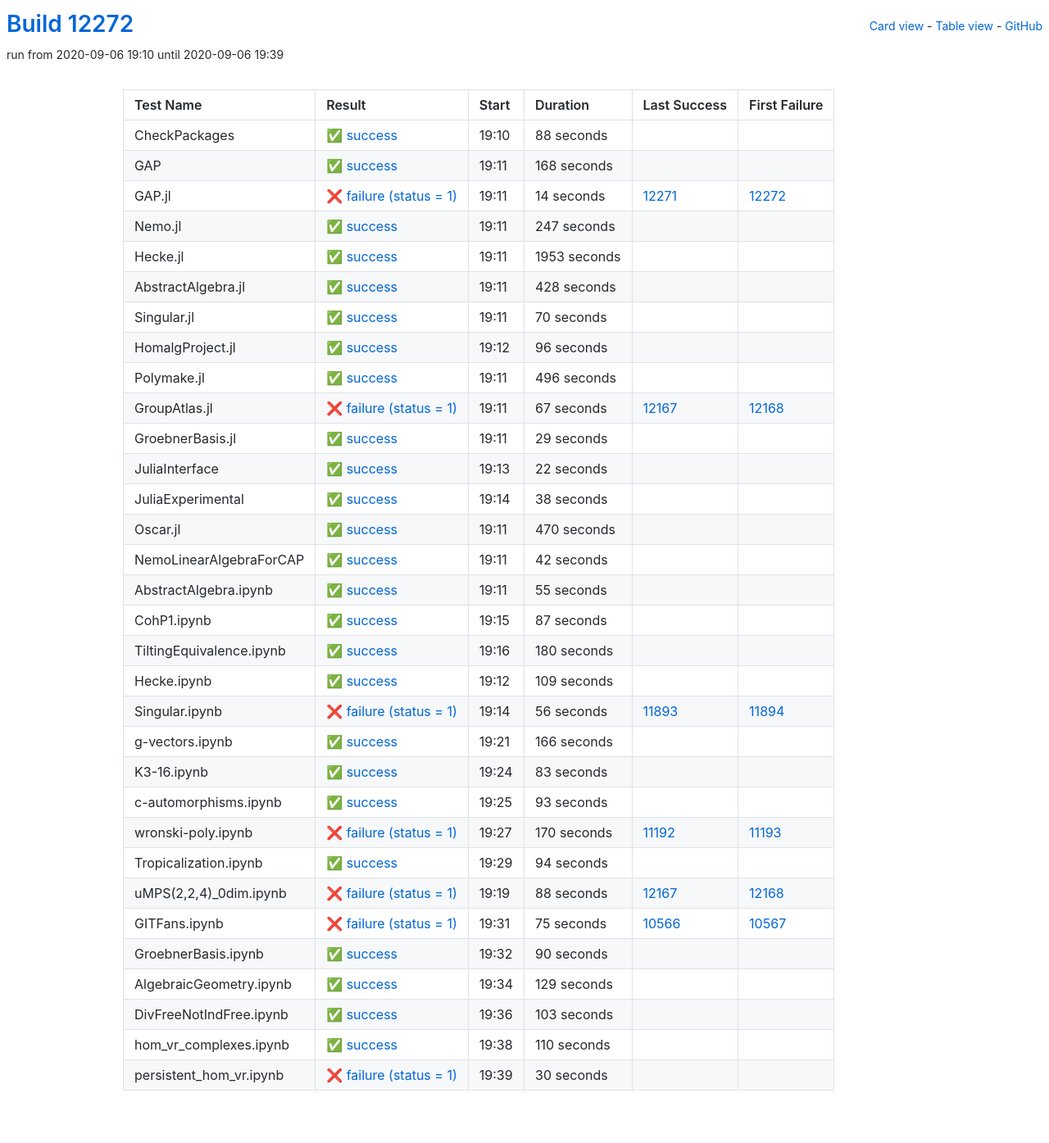
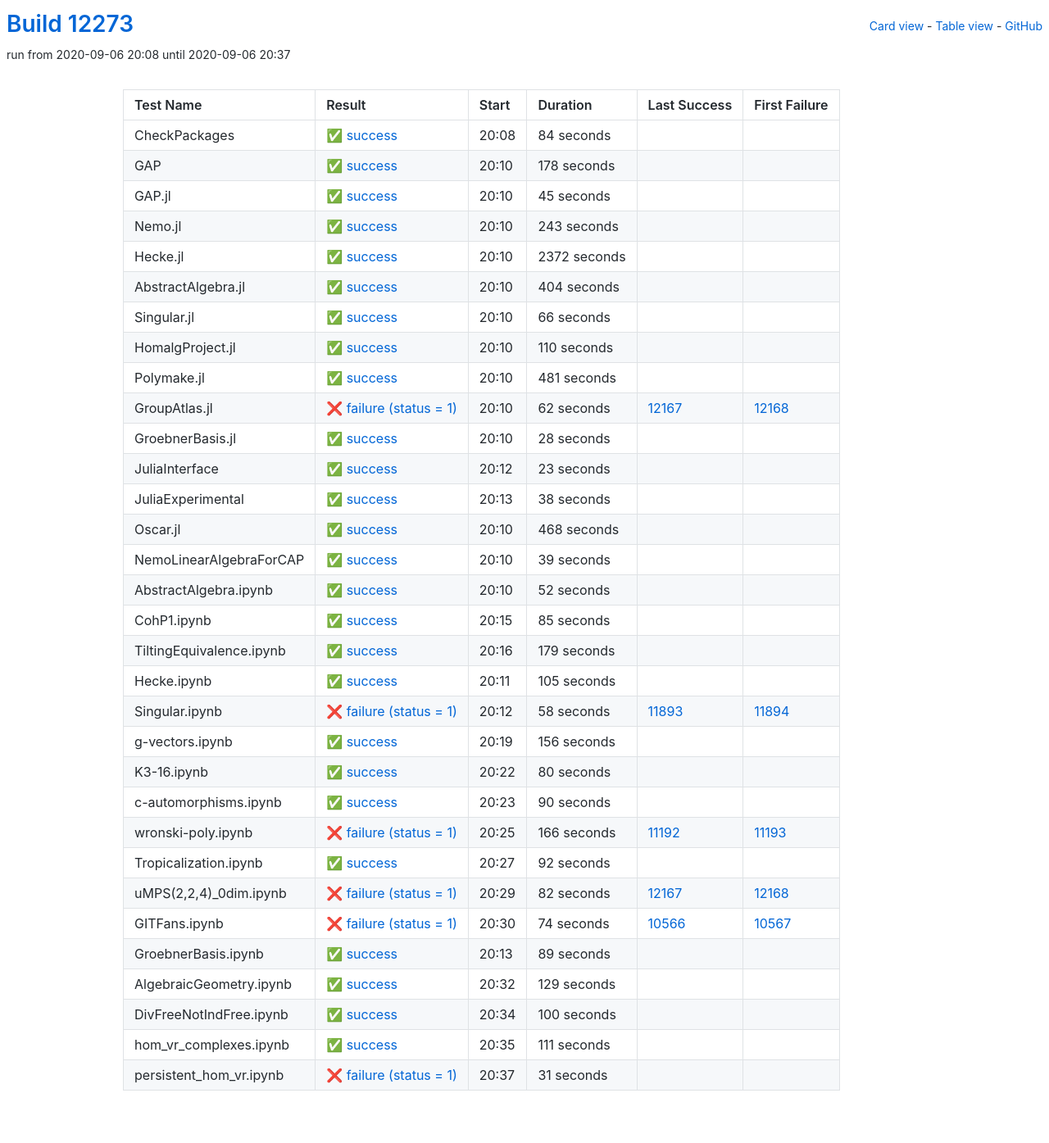
Before and after one commit to oscar-system/oscar-ci-status, a Jekyll site: the page built from table.html, in a window 1280 px wide. Shown: the whole page at 82% size. Built offline with Jekyll 4.4.1, drawn with Linux system fonts in a browser that asks for light colours.

Commit message:
Build #12273

```diff
--- a/_data/ci.yml
+++ b/_data/ci.yml
@@ -1,6 +1,6 @@
 ---
-build: 12272
-build_url: https://oscarci.mathematik.uni-kl.de/job/oscar/12272/
+build: 12273
+build_url: https://oscarci.mathematik.uni-kl.de/job/oscar/12273/
 job: oscar
 organization: oscar-system
 repo: oscar-ci-status
@@ -8,152 +8,152 @@
 tests:
 - name: CheckPackages
   id: checkpackages
-  log: https://oscarci.mathematik.uni-kl.de/job/oscar/12272/artifact/logs/build-12272/CheckPackages.log
-  start: 2020-09-06 19:10
+  log: https://oscarci.mathematik.uni-kl.de/job/oscar/12273/artifact/logs/build-12273/CheckPackages.log
+  start: 2020-09-06 20:08
   success: true
   exitcode: 0
   status: success
-  duration: 88
+  duration: 84
   last_success: false
   last_success_url:
   first_failure: false
   first_failure_url:
 - name: GAP
   id: gap
-  log: https://oscarci.mathematik.uni-kl.de/job/oscar/12272/artifact/logs/build-12272/GAP.log
-  start: 2020-09-06 19:11
+  log: https://oscarci.mathematik.uni-kl.de/job/oscar/12273/artifact/logs/build-12273/GAP.log
+  start: 2020-09-06 20:10
   success: true
   exitcode: 0
   status: success
-  duration: 168
+  duration: 178
   last_success: false
   last_success_url:
   first_failure: false
   first_failure_url:
 - name: GAP.jl
   id: gap-jl
-  log: https://oscarci.mathematik.uni-kl.de/job/oscar/12272/artifact/logs/build-12272/GAP.jl.log
-  start: 2020-09-06 19:11
-  success: false
-  exitcode: 1
-  status: failure
-  duration: 14
-  last_success: 12271
-  last_success_url: https://oscarci.mathematik.uni-kl.de/job/oscar/12271/
-  first_failure: 12272
-  first_failure_url: https://oscarci.mathematik.uni-kl.de/job/oscar/12272/
-- name: Nemo.jl
-  id: nemo-jl
-  log: https://oscarci.mathematik.uni-kl.de/job/oscar/12272/artifact/logs/build-12272/Nemo.jl.log
-  start: 2020-09-06 19:11
+  log: https://oscarci.mathematik.uni-kl.de/job/oscar/12273/artifact/logs/build-12273/GAP.jl.log
+  start: 2020-09-06 20:10
   success: true
   exitcode: 0
   status: success
-  duration: 247
+  duration: 45
+  last_success: false
+  last_success_url:
+  first_failure: false
+  first_failure_url:
+- name: Nemo.jl
+  id: nemo-jl
+  log: https://oscarci.mathematik.uni-kl.de/job/oscar/12273/artifact/logs/build-12273/Nemo.jl.log
+  start: 2020-09-06 20:10
+  success: true
+  exitcode: 0
+  status: success
+  duration: 243
   last_success: false
   last_success_url:
   first_failure: false
   first_failure_url:
 - name: Hecke.jl
   id: hecke-jl
-  log: https://oscarci.mathematik.uni-kl.de/job/oscar/12272/artifact/logs/build-12272/Hecke.jl.log
-  start: 2020-09-06 19:11
+  log: https://oscarci.mathematik.uni-kl.de/job/oscar/12273/artifact/logs/build-12273/Hecke.jl.log
+  start: 2020-09-06 20:10
   success: true
   exitcode: 0
   status: success
-  duration: 1953
+  duration: 2372
   last_success: false
   last_success_url:
   first_failure: false
   first_failure_url:
 - name: AbstractAlgebra.jl
   id: abstractalgebra-jl
-  log: https://oscarci.mathematik.uni-kl.de/job/oscar/12272/artifact/logs/build-12272/AbstractAlgebra.jl.log
-  start: 2020-09-06 19:11
+  log: https://oscarci.mathematik.uni-kl.de/job/oscar/12273/artifact/logs/build-12273/AbstractAlgebra.jl.log
+  start: 2020-09-06 20:10
   success: true
   exitcode: 0
   status: success
-  duration: 428
+  duration: 404
   last_success: false
   last_success_url:
   first_failure: false
   first_failure_url:
 - name: Singular.jl
   id: singular-jl
-  log: https://oscarci.mathematik.uni-kl.de/job/oscar/12272/artifact/logs/build-12272/Singular.jl.log
-  start: 2020-09-06 19:11
+  log: https://oscarci.mathematik.uni-kl.de/job/oscar/12273/artifact/logs/build-12273/Singular.jl.log
+  start: 2020-09-06 20:10
   success: true
   exitcode: 0
   status: success
-  duration: 70
+  duration: 66
   last_success: false
   last_success_url:
   first_failure: false
   first_failure_url:
 - name: HomalgProject.jl
   id: homalgproject-jl
-  log: https://oscarci.mathematik.uni-kl.de/job/oscar/12272/artifact/logs/build-12272/HomalgProject.jl.log
-  start: 2020-09-06 19:12
+  log: https://oscarci.mathematik.uni-kl.de/job/oscar/12273/artifact/logs/build-12273/HomalgProject.jl.log
+  start: 2020-09-06 20:10
   success: true
   exitcode: 0
   status: success
-  duration: 96
+  duration: 110
   last_success: false
   last_success_url:
   first_failure: false
   first_failure_url:
 - name: Polymake.jl
   id: polymake-jl
-  log: https://oscarci.mathematik.uni-kl.de/job/oscar/12272/artifact/logs/build-12272/Polymake.jl.log
-  start: 2020-09-06 19:11
+  log: https://oscarci.mathematik.uni-kl.de/job/oscar/12273/artifact/logs/build-12273/Polymake.jl.log
+  start: 2020-09-06 20:10
   success: true
   exitcode: 0
   status: success
-  duration: 496
+  duration: 481
   last_success: false
   last_success_url:
   first_failure: false
   first_failure_url:
 - name: GroupAtlas.jl
   id: groupatlas-jl
-  log: https://oscarci.mathematik.uni-kl.de/job/oscar/12272/artifact/logs/build-12272/GroupAtlas.jl.log
-  start: 2020-09-06 19:11
+  log: https://oscarci.mathematik.uni-kl.de/job/oscar/12273/artifact/logs/build-12273/GroupAtlas.jl.log
+  start: 2020-09-06 20:10
   success: false
   exitcode: 1
   status: failure
-  duration: 67
+  duration: 62
   last_success: 12167
   last_success_url: https://oscarci.mathematik.uni-kl.de/job/oscar/12167/
   first_failure: 12168
   first_failure_url: https://oscarci.mathematik.uni-kl.de/job/oscar/12168/
 - name: GroebnerBasis.jl
   id: groebnerbasis-jl
-  log: https://oscarci.mathematik.uni-kl.de/job/oscar/12272/artifact/logs/build-12272/GroebnerBasis.jl.log
-  start: 2020-09-06 19:11
+  log: https://oscarci.mathematik.uni-kl.de/job/oscar/12273/artifact/logs/build-12273/GroebnerBasis.jl.log
+  start: 2020-09-06 20:10
   success: true
   exitcode: 0
   status: success
-  duration: 29
+  duration: 28
   last_success: false
   last_success_url:
   first_failure: false
   first_failure_url:
 - name: JuliaInterface
   id: juliainterface
-  log: https://oscarci.mathematik.uni-kl.de/job/oscar/12272/artifact/logs/build-12272/JuliaInterface.log
-  start: 2020-09-06 19:13
+  log: https://oscarci.mathematik.uni-kl.de/job/oscar/12273/artifact/logs/build-12273/JuliaInterface.log
+  start: 2020-09-06 20:12
   success: true
   exitcode: 0
   status: success
-  duration: 22
+  duration: 23
   last_success: false
   last_success_url:
   first_failure: false
   first_failure_url:
 - name: JuliaExperimental
   id: juliaexperimental
-  log: https://oscarci.mathematik.uni-kl.de/job/oscar/12272/artifact/logs/build-12272/JuliaExperimental.log
-  start: 2020-09-06 19:14
+  log: https://oscarci.mathematik.uni-kl.de/job/oscar/12273/artifact/logs/build-12273/JuliaExperimental.log
+  start: 2020-09-06 20:13
   success: true
   exitcode: 0
   status: success
@@ -164,176 +164,116 @@
   first_failure_url:
 - name: Oscar.jl
   id: oscar-jl
-  log: https://oscarci.mathematik.uni-kl.de/job/oscar/12272/artifact/logs/build-12272/Oscar.jl.log
-  start: 2020-09-06 19:11
+  log: https://oscarci.mathematik.uni-kl.de/job/oscar/12273/artifact/logs/build-12273/Oscar.jl.log
+  start: 2020-09-06 20:10
   success: true
   exitcode: 0
   status: success
-  duration: 470
+  duration: 468
   last_success: false
   last_success_url:
   first_failure: false
   first_failure_url:
 - name: NemoLinearAlgebraForCAP
   id: nemolinearalgebraforcap
-  log: https://oscarci.mathematik.uni-kl.de/job/oscar/12272/artifact/logs/build-12272/NemoLinearAlgebraForCAP.log
-  start: 2020-09-06 19:11
+  log: https://oscarci.mathematik.uni-kl.de/job/oscar/12273/artifact/logs/build-12273/NemoLinearAlgebraForCAP.log
+  start: 2020-09-06 20:10
   success: true
   exitcode: 0
   status: success
-  duration: 42
+  duration: 39
   last_success: false
   last_success_url:
   first_failure: false
   first_failure_url:
 - name: AbstractAlgebra.ipynb
   id: abstractalgebra-ipynb
-  log: https://oscarci.mathematik.uni-kl.de/job/oscar/12272/artifact/logs/build-12272/AbstractAlgebra.ipynb.log
-  start: 2020-09-06 19:11
+  log: https://oscarci.mathematik.uni-kl.de/job/oscar/12273/artifact/logs/build-12273/AbstractAlgebra.ipynb.log
+  start: 2020-09-06 20:10
   success: true
   exitcode: 0
   status: success
-  duration: 55
+  duration: 52
   last_success: false
   last_success_url:
   first_failure: false
   first_failure_url:
 - name: CohP1.ipynb
   id: cohp1-ipynb
-  log: https://oscarci.mathematik.uni-kl.de/job/oscar/12272/artifact/logs/build-12272/CohP1.ipynb.log
-  start: 2020-09-06 19:15
+  log: https://oscarci.mathematik.uni-kl.de/job/oscar/12273/artifact/logs/build-12273/CohP1.ipynb.log
+  start: 2020-09-06 20:15
   success: true
   exitcode: 0
   status: success
-  duration: 87
+  duration: 85
   last_success: false
   last_success_url:
   first_failure: false
   first_failure_url:
 - name: TiltingEquivalence.ipynb
   id: tiltingequivalence-ipynb
-  log: https://oscarci.mathematik.uni-kl.de/job/oscar/12272/artifact/logs/build-12272/TiltingEquivalence.ipynb.log
-  start: 2020-09-06 19:16
+  log: https://oscarci.mathematik.uni-kl.de/job/oscar/12273/artifact/logs/build-12273/TiltingEquivalence.ipynb.log
+  start: 2020-09-06 20:16
   success: true
   exitcode: 0
   status: success
-  duration: 180
+  duration: 179
   last_success: false
   last_success_url:
   first_failure: false
   first_failure_url:
 - name: Hecke.ipynb
   id: hecke-ipynb
-  log: https://oscarci.mathematik.uni-kl.de/job/oscar/12272/artifact/logs/build-12272/Hecke.ipynb.log
-  start: 2020-09-06 19:12
+  log: https://oscarci.mathematik.uni-kl.de/job/oscar/12273/artifact/logs/build-12273/Hecke.ipynb.log
+  start: 2020-09-06 20:11
   success: true
   exitcode: 0
   status: success
-  duration: 109
+  duration: 105
   last_success: false
   last_success_url:
   first_failure: false
   first_failure_url:
 - name: Singular.ipynb
   id: singular-ipynb
-  log: https://oscarci.mathematik.uni-kl.de/job/oscar/12272/artifact/logs/build-12272/Singular.ipynb.log
-  start: 2020-09-06 19:14
+  log: https://oscarci.mathematik.uni-kl.de/job/oscar/12273/artifact/logs/build-12273/Singular.ipynb.log
+  start: 2020-09-06 20:12
   success: false
   exitcode: 1
   status: failure
-  duration: 56
+  duration: 58
   last_success: 11893
   last_success_url: https://oscarci.mathematik.uni-kl.de/job/oscar/11893/
   first_failure: 11894
   first_failure_url: https://oscarci.mathematik.uni-kl.de/job/oscar/11894/
 - name: g-vectors.ipynb
   id: g-vectors-ipynb
-  log: https://oscarci.mathematik.uni-kl.de/job/oscar/12272/artifact/logs/build-12272/g-vectors.ipynb.log
-  start: 2020-09-06 19:21
+  log: https://oscarci.mathematik.uni-kl.de/job/oscar/12273/artifact/logs/build-12273/g-vectors.ipynb.log
+  start: 2020-09-06 20:19
   success: true
   exitcode: 0
   status: success
-  duration: 166
+  duration: 156
   last_success: false
   last_success_url:
   first_failure: false
   first_failure_url:
 - name: K3-16.ipynb
   id: k3-16-ipynb
-  log: https://oscarci.mathematik.uni-kl.de/job/oscar/12272/artifact/logs/build-12272/K3-16.ipynb.log
-  start: 2020-09-06 19:24
+  log: https://oscarci.mathematik.uni-kl.de/job/oscar/12273/artifact/logs/build-12273/K3-16.ipynb.log
+  start: 2020-09-06 20:22
   success: true
   exitcode: 0
   status: success
-  duration: 83
+  duration: 80
   last_success: false
   last_success_url:
   first_failure: false
   first_failure_url:
 - name: c-automorphisms.ipynb
   id: c-automorphisms-ipynb
-  log: https://oscarci.mathematik.uni-kl.de/job/oscar/12272/artifact/logs/build-12272/c-automorphisms.ipynb.log
-  start: 2020-09-06 19:25
-  success: true
-  exitcode: 0
-  status: success
-  duration: 93
-  last_success: false
-  last_success_url:
-  first_failure: false
-  first_failure_url:
-- name: wronski-poly.ipynb
-  id: wronski-poly-ipynb
-  log: https://oscarci.mathematik.uni-kl.de/job/oscar/12272/artifact/logs/build-12272/wronski-poly.ipynb.log
-  start: 2020-09-06 19:27
-  success: false
-  exitcode: 1
-  status: failure
-  duration: 170
-  last_success: 11192
-  last_success_url: https://oscarci.mathematik.uni-kl.de/job/oscar/11192/
-  first_failure: 11193
-  first_failure_url: https://oscarci.mathematik.uni-kl.de/job/oscar/11193/
-- name: Tropicalization.ipynb
-  id: tropicalization-ipynb
-  log: https://oscarci.mathematik.uni-kl.de/job/oscar/12272/artifact/logs/build-12272/Tropicalization.ipynb.log
-  start: 2020-09-06 19:29
-  success: true
-  exitcode: 0
-  status: success
-  duration: 94
-  last_success: false
-  last_success_url:
-  first_failure: false
-  first_failure_url:
-- name: uMPS(2,2,4)_0dim.ipynb
-  id: umps-2-2-4-0dim-ipynb
-  log: https://oscarci.mathematik.uni-kl.de/job/oscar/12272/artifact/logs/build-12272/uMPS-2-2-4-_0dim.ipynb.log
-  start: 2020-09-06 19:19
-  success: false
-  exitcode: 1
-  status: failure
-  duration: 88
-  last_success: 12167
-  last_success_url: https://oscarci.mathematik.uni-kl.de/job/oscar/12167/
-  first_failure: 12168
-  first_failure_url: https://oscarci.mathematik.uni-kl.de/job/oscar/12168/
-- name: GITFans.ipynb
-  id: gitfans-ipynb
-  log: https://oscarci.mathematik.uni-kl.de/job/oscar/12272/artifact/logs/build-12272/GITFans.ipynb.log
-  start: 2020-09-06 19:31
-  success: false
-  exitcode: 1
-  status: failure
-  duration: 75
-  last_success: 10566
-  last_success_url: https://oscarci.mathematik.uni-kl.de/job/oscar/10566/
-  first_failure: 10567
-  first_failure_url: https://oscarci.mathematik.uni-kl.de/job/oscar/10567/
-- name: GroebnerBasis.ipynb
-  id: groebnerbasis-ipynb
-  log: https://oscarci.mathematik.uni-kl.de/job/oscar/12272/artifact/logs/build-12272/GroebnerBasis.ipynb.log
-  start: 2020-09-06 19:32
+  log: https://oscarci.mathematik.uni-kl.de/job/oscar/12273/artifact/logs/build-12273/c-automorphisms.ipynb.log
+  start: 2020-09-06 20:23
   success: true
   exitcode: 0
   status: success
@@ -342,10 +282,70 @@
   last_success_url:
   first_failure: false
   first_failure_url:
+- name: wronski-poly.ipynb
+  id: wronski-poly-ipynb
+  log: https://oscarci.mathematik.uni-kl.de/job/oscar/12273/artifact/logs/build-12273/wronski-poly.ipynb.log
+  start: 2020-09-06 20:25
+  success: false
+  exitcode: 1
+  status: failure
+  duration: 166
+  last_success: 11192
+  last_success_url: https://oscarci.mathematik.uni-kl.de/job/oscar/11192/
+  first_failure: 11193
+  first_failure_url: https://oscarci.mathematik.uni-kl.de/job/oscar/11193/
+- name: Tropicalization.ipynb
+  id: tropicalization-ipynb
+  log: https://oscarci.mathematik.uni-kl.de/job/oscar/12273/artifact/logs/build-12273/Tropicalization.ipynb.log
+  start: 2020-09-06 20:27
+  success: true
+  exitcode: 0
+  status: success
+  duration: 92
+  last_success: false
+  last_success_url:
+  first_failure: false
+  first_failure_url:
+- name: uMPS(2,2,4)_0dim.ipynb
+  id: umps-2-2-4-0dim-ipynb
+  log: https://oscarci.mathematik.uni-kl.de/job/oscar/12273/artifact/logs/build-12273/uMPS-2-2-4-_0dim.ipynb.log
+  start: 2020-09-06 20:29
+  success: false
+  exitcode: 1
+  status: failure
+  duration: 82
+  last_success: 12167
+  last_success_url: https://oscarci.mathematik.uni-kl.de/job/oscar/12167/
+  first_failure: 12168
+  first_failure_url: https://oscarci.mathematik.uni-kl.de/job/oscar/12168/
+- name: GITFans.ipynb
+  id: gitfans-ipynb
+  log: https://oscarci.mathematik.uni-kl.de/job/oscar/12273/artifact/logs/build-12273/GITFans.ipynb.log
+  start: 2020-09-06 20:30
+  success: false
+  exitcode: 1
+  status: failure
+  duration: 74
+  last_success: 10566
+  last_success_url: https://oscarci.mathematik.uni-kl.de/job/oscar/10566/
+  first_failure: 10567
+  first_failure_url: https://oscarci.mathematik.uni-kl.de/job/oscar/10567/
+- name: GroebnerBasis.ipynb
+  id: groebnerbasis-ipynb
+  log: https://oscarci.mathematik.uni-kl.de/job/oscar/12273/artifact/logs/build-12273/GroebnerBasis.ipynb.log
+  start: 2020-09-06 20:13
+  success: true
+  exitcode: 0
+  status: success
+  duration: 89
+  last_success: false
+  last_success_url:
+  first_failure: false
+  first_failure_url:
 - name: AlgebraicGeometry.ipynb
   id: algebraicgeometry-ipynb
-  log: https://oscarci.mathematik.uni-kl.de/job/oscar/12272/artifact/logs/build-12272/AlgebraicGeometry.ipynb.log
-  start: 2020-09-06 19:34
+  log: https://oscarci.mathematik.uni-kl.de/job/oscar/12273/artifact/logs/build-12273/AlgebraicGeometry.ipynb.log
+  start: 2020-09-06 20:32
   success: true
   exitcode: 0
   status: success
@@ -356,36 +356,36 @@
   first_failure_url:
 - name: DivFreeNotIndFree.ipynb
   id: divfreenotindfree-ipynb
-  log: https://oscarci.mathematik.uni-kl.de/job/oscar/12272/artifact/logs/build-12272/DivFreeNotIndFree.ipynb.log
-  start: 2020-09-06 19:36
+  log: https://oscarci.mathematik.uni-kl.de/job/oscar/12273/artifact/logs/build-12273/DivFreeNotIndFree.ipynb.log
+  start: 2020-09-06 20:34
   success: true
   exitcode: 0
   status: success
-  duration: 103
+  duration: 100
   last_success: false
   last_success_url:
   first_failure: false
   first_failure_url:
 - name: hom_vr_complexes.ipynb
   id: hom-vr-complexes-ipynb
-  log: https://oscarci.mathematik.uni-kl.de/job/oscar/12272/artifact/logs/build-12272/hom_vr_complexes.ipynb.log
-  start: 2020-09-06 19:38
+  log: https://oscarci.mathematik.uni-kl.de/job/oscar/12273/artifact/logs/build-12273/hom_vr_complexes.ipynb.log
+  start: 2020-09-06 20:35
   success: true
   exitcode: 0
   status: success
-  duration: 110
+  duration: 111
   last_success: false
   last_success_url:
   first_failure: false
   first_failure_url:
 - name: persistent_hom_vr.ipynb
   id: persistent-hom-vr-ipynb
-  log: https://oscarci.mathematik.uni-kl.de/job/oscar/12272/artifact/logs/build-12272/persistent_hom_vr.ipynb.log
-  start: 2020-09-06 19:39
+  log: https://oscarci.mathematik.uni-kl.de/job/oscar/12273/artifact/logs/build-12273/persistent_hom_vr.ipynb.log
+  start: 2020-09-06 20:37
   success: false
   exitcode: 1
   status: failure
-  duration: 30
+  duration: 31
   last_success: false
   last_success_url:
   first_failure: false
```
Also changed, not shown: README.md.
